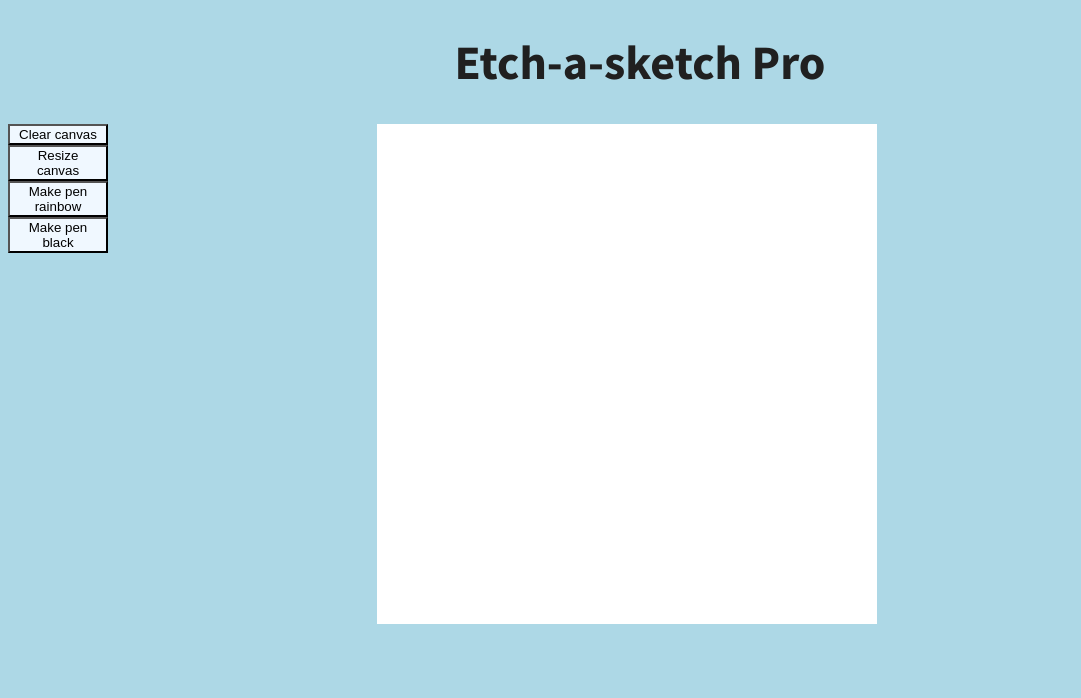
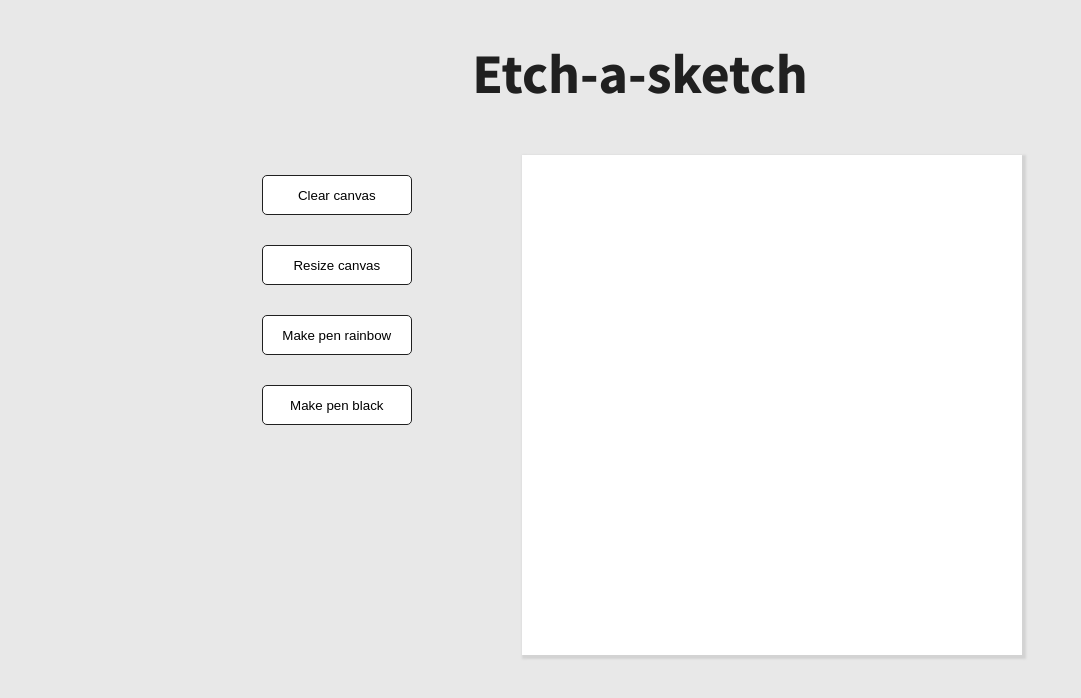
Before and after one commit to RoyV5/etch-a-sketch, a plain HTML site: page index.html in a window 1280 px wide. Shown: the whole page, without its empty margins (0-1081 px from the left). Drawn offline with Linux system fonts and the light colour scheme.

Commit message:
Added CSS styling and a dedicated div to hold control buttons

```diff
--- a/index.html
+++ b/index.html
@@ -9,13 +9,13 @@
     <title>Etch-a-script</title>
 </head>
 <body>
-    <h1>Etch-a-sketch Pro</h1>
+    <h1>Etch-a-sketch</h1>
     <div id='main-container'>
-        <div id='control-panel'>
+        <div id='control-container'>
             <button id='clear-button'>Clear canvas</button>
             <button id='resize-button'>Resize canvas</button>
-            <button id='rainbow-button'>Make pen rainbow</button>
-            <button id='black-button'>Make pen black</button>
+            <button id='rainbow-button' class='togleable'>Make pen rainbow</button>
+            <button id='black-button' class='togleable'>Make pen black</button>
         </div>
         <div id='grid-container'></div>
     </div>
--- a/style.css
+++ b/style.css
@@ -1,35 +1,58 @@
 @import url('https://fonts.googleapis.com/css2?family=Source+Sans+Pro:wght@300;400;600;700;900&display=swap');
+:root {
+    --main-dark-gray: rgb(32, 32, 32);
+}
 
 body {
-    background-color: lightblue;
+    background-color: rgb(232, 232, 232);
     font-family: 'Source Sans Pro', sans-serif;
-    color: rgb(32, 32, 32);
+    color: var(--main-dark-gray)
 }
 
 h1 {
     text-align: center;
-    font-size: 3rem;
+    font-size: 3.5rem;
 }
 
 button {
     display: block;
-    width: 100px;
-    background-color: aliceblue;
+    width: 150px;
+    height: 40px;
+    border-radius: 5px;
+    box-shadow: none;
+    border: 1px solid var(--main-dark-gray);
+    background-color: white;
+    margin: 10px 100px;
+    margin-bottom: 30px;
+    padding: 5px;
+    transition: all 200ms;
+}
+
+button:hover {
+    transform: scale(1.1);
 }
 
 #main-container {
+    margin: 20px;
     display: flex;
     flex-flow: row wrap;
     width: 90%;
+    justify-content: center;
+}
+
+#control-container {
+    margin-top: 20px;
 }
 
 #grid-container {
-    margin: 0px auto;
     width: max-content;
+    height: max-content;
     background-color: transparent;
     display: grid;
     gap: 0px;
-    border-collapse: true;
+    border-collapse: collapse;
+    margin: 10px;
+    box-shadow: 2px 2px 2px 2px lightgrey;
     grid-template-columns: repeat(10, 50px);
     grid-template-rows: repeat(10, 50px);
     background-color: white;
```
